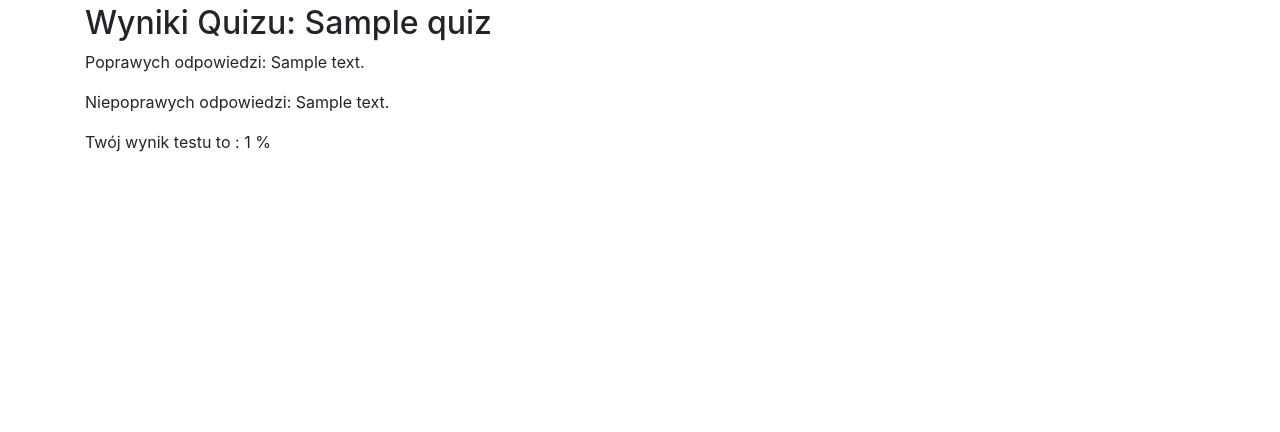
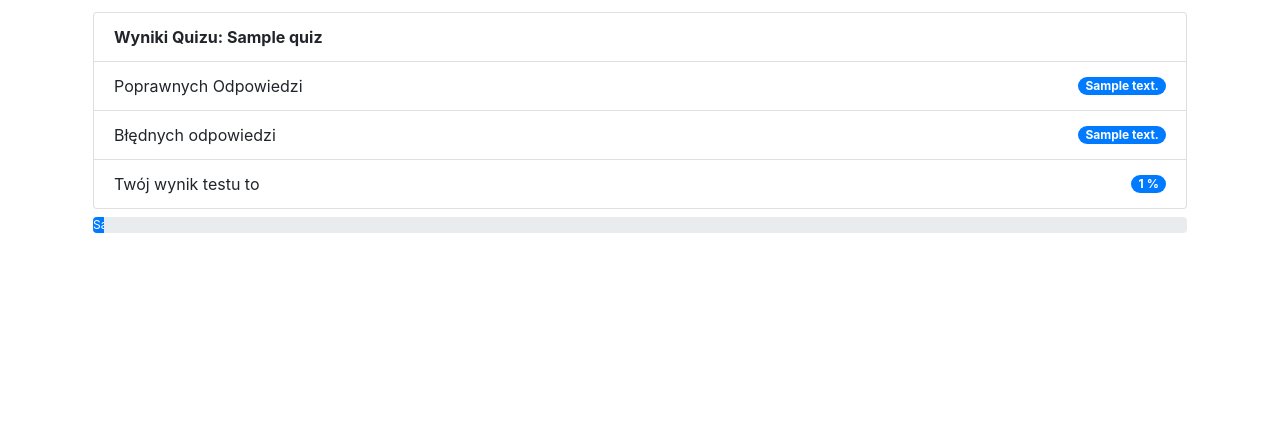
Before and after one commit to hkaczmarek90/pyQuiz, a Django app: template pyquiz/templates/test_result.html in a window 1280 px wide. Shown: the part 56-488 px from the top of the page. Run offline with Django 3.2, Linux system fonts and the light colour scheme; the template is opened without the code that fills it: most values are stand-ins (such as "Sample title", 1, 10 or a date in 2020); parts of the project's set-up code (start-up, migrations or seed data) failed here and were passed over; some libraries are stand-ins or nearby versions.

Commit message:
add progress bar

```diff
--- a/pyquiz/templates/test_result.html
+++ b/pyquiz/templates/test_result.html
@@ -1,10 +1,25 @@
 {% extends 'base.html' %}
 
 {% block content %}
-<h2>Wyniki Quizu: {{test_result.test.quiz.name}}</h2>
-
-    <p>Poprawych odpowiedzi: {{test_result.correct_answer}}</p>
-    <p>Niepoprawych odpowiedzi: {{test_result.wrong_answer}}</p>
-    <p>Twój wynik testu to : {{ percent_test_score}} %</p>
+<ul class="list-group m-2">
+    <li class="list-group-item d-flex justify-content-between align-items-center">
+        <strong>Wyniki Quizu: {{test_result.test.quiz.name}}</strong>
+    </li>
+    <li class="list-group-item d-flex justify-content-between align-items-center">
+        Poprawnych Odpowiedzi
+        <span class="badge badge-primary badge-pill">{{test_result.correct_answer}}</span>
+    </li>
+    <li class="list-group-item d-flex justify-content-between align-items-center">
+        Błędnych odpowiedzi
+        <span class="badge badge-primary badge-pill">{{test_result.wrong_answer}}</span>
+    <li class="list-group-item d-flex justify-content-between align-items-center">
+        Twój wynik testu to
+        <span class="badge badge-primary badge-pill">{{ percent_test_score}} %</span>
+</ul>
+<div class="progress m-2">
+    <div class="progress-bar" role="progressbar" style="width: {{percent_test_score}}%;"
+         aria-valuenow="{{ percent_test_score}}" aria-valuemin="0" aria-valuemax="100">{{result_comment}}
+    </div>
+</div>
 
 {% endblock %}
```
Also changed, not shown: pyquiz/quiz/views.py (+9 -1 lines).
